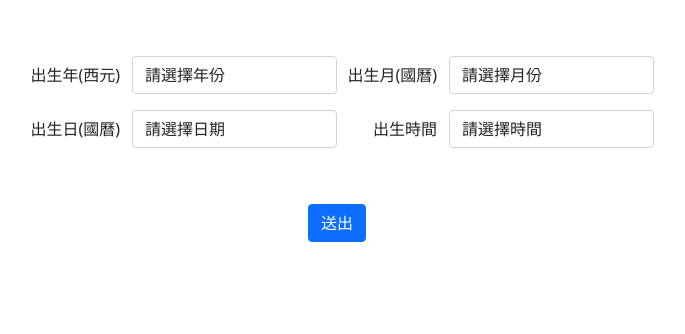
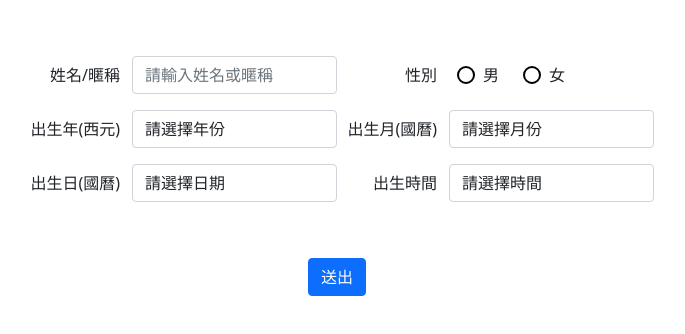
Before and after one commit to haze3161798/ganZhSystem, a Vue app: page /#/ in a window 1280 px wide. Shown: the top 334 px of the page, without its empty margins (303-988 px from the left). Built offline with nearby package versions, Linux system fonts and the light colour scheme.

Commit message:
wuXinColor

```diff
--- a/src/components/Input.vue
+++ b/src/components/Input.vue
@@ -2,6 +2,33 @@
   <div class="container">
     <form action="">
       <div class="py-5">
+        <div class="d-md-flex justify-content-center py-md-2">
+          <div class="d-flex py-2 py-md-0">
+            <div class="form-text-left">
+              <span>姓名/暱稱</span>
+            </div>
+            <div class="col">
+              <input class="form-control input-md-width" type="text" placeholder="請輸入姓名或暱稱">
+            </div>
+          </div>
+            <div class="d-flex">
+              <div class="form-text-left">
+                <span>性別</span>
+              </div>
+              <div class="d-flex input-md-width">
+                <div class="mx-2 d-flex align-items-center">
+                  <input class="radio-box-input" type="radio" name="flexRadioDefault" id="radio-box1" value="1"/>
+                  <label class="radio-box-label position-relative" for="radio-box1"> </label>
+                  <label class="d-block px-2" for="radio-box1">男</label>
+                </div>
+                <div class="mx-2 d-flex align-items-center">
+                  <input class="radio-box-input" type="radio" name="flexRadioDefault" id="radio-box2" value="0" />
+                  <label class="radio-box-label position-relative" for="radio-box2"> </label>
+                  <label class="d-block px-2" for="radio-box2">女</label>
+                </div>
+              </div>
+            </div>
+        </div>
         <div class="d-md-flex justify-content-center py-md-2">
           <div class="d-flex py-2 py-md-0">
             <div class="form-text-left">
@@ -53,7 +80,7 @@
       </div>
       <div class="d-flex justify-content-center">
         <router-link to="/Index">
-          <button class="btn btn-primary" type="button" @click="submit">送出</button>
+          <button class="btn btn-primary" type="submit" @click="submit">送出</button>
         </router-link>
       </div>
     </form>
@@ -92,6 +119,7 @@ export default {
       'setBirthday', 'setGanZhNum'
     ]),
     writeGanZhNum () {
+      // 干支序號
       const ganZhNumData = this.ganZhNumData
       const birthdayData = this.birthdayData
       const solar2lunarData = solarLunar.solar2lunar(birthdayData.year, birthdayData.month, birthdayData.day)
@@ -110,7 +138,7 @@ export default {
     },
     timeGanZh () {
       /*
-      日干支計算公式
+      時支計算公式
       五鼠遁
       甲己還生甲，
       乙庚丙作初，
@@ -163,9 +191,8 @@ export default {
       }
       return Convert()
     },
-    test () {
-    },
     GanZhNum (gan, zh) {
+      // 干支換算成序號
       const ganNum = () => {
         switch (true) {
           case gan === '甲':
@@ -247,6 +274,7 @@ export default {
       this.setBirthday(this.birthdayData)
     },
     dayCount () {
+      // 計算選擇的月有幾天
       const leepmonth = [31, 29, 31, 30, 31, 30, 31, 31, 30, 31, 30, 31]
       const noleepmonth = [31, 28, 31, 30, 31, 30, 31, 31, 30, 31, 30, 31]
       const month = this.birthdayData.month
@@ -279,4 +307,51 @@ export default {
     width: 205px;
   }
 }
+.radio-box-input {
+  display: none;
+  pointer-events: none;
+
+  &:checked ~ .radio-box-label {
+    border: 0;
+
+    &::after {
+      transform: rotate(45deg) scale(1);
+    }
+    &::before {
+      transform: rotate(-45deg) scale(1);
+    }
+  }
+}
+
+.radio-box-label {
+  border: 2px solid black;
+  width: 18px;
+  height: 18px;
+  border-radius: 50%;
+
+  &::after {
+    content: '';
+    top: 6px;
+    left: 0px;
+    position: absolute;
+    width: 7px;
+    height: 2px;
+    background-color: black;
+    transform: rotate(45deg) scaleX(0);
+    transform-origin: left;
+    transition: all 0.2s;
+  }
+  &::before {
+    content: '';
+    top: 11px;
+    left: 4px;
+    position: absolute;
+    width: 12px;
+    height: 2px;
+    background-color: black;
+    transform: rotate(-45deg) scaleX(0);
+    transition: all 0.2s 0.1s;
+    transform-origin: left;
+  }
+}
 </style>
--- a/src/components/index.vue
+++ b/src/components/index.vue
@@ -9,87 +9,87 @@
           <col style="width:22.5%"/>
           <col style="width:10%"/>
         </colgroup>
-        <tr class="table-border text-center">
-          <td class="table-border table-width">時柱</td>
-          <td class="table-border table-width">日柱</td>
-          <td class="table-border table-width">月柱</td>
-          <td class="table-border table-width">年柱</td>
-          <td class="table-border table-width">四柱</td>
+        <tr class="text-center">
+          <td >時柱</td>
+          <td >日柱</td>
+          <td >月柱</td>
+          <td >年柱</td>
+          <td >四柱</td>
         </tr>
-        <tr class="table-border text-center">
-          <td class="table-border table-width">{{ganTenGod(tianGan[ganZhNum.timeGan][1], tianGan[ganZhNum.timeGan][2])}}</td>
-          <td class="table-border table-width">日元</td>
-          <td class="table-border table-width">{{ganTenGod(tianGan[ganZhNum.monthGan][1], tianGan[ganZhNum.monthGan][2])}}</td>
-          <td class="table-border table-width">{{ganTenGod(tianGan[ganZhNum.yearGan][1], tianGan[ganZhNum.yearGan][2])}}</td>
-          <td class="table-border table-width">干十神</td>
+        <tr class=" text-center bg-gray">
+          <td >{{ganTenGod(tianGan[ganZhNum.timeGan][1], tianGan[ganZhNum.timeGan][2])}}</td>
+          <td >日元</td>
+          <td >{{ganTenGod(tianGan[ganZhNum.monthGan][1], tianGan[ganZhNum.monthGan][2])}}</td>
+          <td >{{ganTenGod(tianGan[ganZhNum.yearGan][1], tianGan[ganZhNum.yearGan][2])}}</td>
+          <td >干十神</td>
         </tr>
-        <tr class="table-border text-center">
-          <td class="table-border table-width">
+        <tr class=" text-center">
+          <td >
             <button @click="addTainGan(ganZhNum, 'timeGan',)" class="btn">+</button>
-            <div>{{tianGan[ganZhNum.timeGan][0]}}</div>
+            <div :class="wuXingColor(tianGan[ganZhNum.timeGan][1])">{{tianGan[ganZhNum.timeGan][0]}}</div>
             <button @click="minusTainGan(ganZhNum, 'timeGan')" class="btn">-</button>
           </td>
-          <td class="table-border table-width">
+          <td >
             <button @click="addTainGan(ganZhNum, 'dayGan')" class="btn">+</button>
-            <div>{{tianGan[ganZhNum.dayGan][0]}}</div>
+            <div :class="wuXingColor(tianGan[ganZhNum.dayGan][1])">{{tianGan[ganZhNum.dayGan][0]}}</div>
             <button  @click="minusTainGan(ganZhNum, 'dayGan')" class="btn">-</button>
           </td>
-          <td class="table-border table-width">
+          <td >
             <button @click="addTainGan(ganZhNum, 'monthGan')" class="btn">+</button>
-            <div>{{tianGan[ganZhNum.monthGan][0]}}</div>
+            <div :class="wuXingColor(tianGan[ganZhNum.monthGan][1])">{{tianGan[ganZhNum.monthGan][0]}}</div>
             <button @click="minusTainGan(ganZhNum, 'monthGan')" class="btn">-</button>
           </td>
-          <td class="table-border table-width">
+          <td >
             <button @click="addTainGan(ganZhNum, 'yearGan')" class="btn">+</button>
-            <div>{{tianGan[ganZhNum.yearGan][0]}}</div>
+            <div :class="wuXingColor(tianGan[ganZhNum.yearGan][1])">{{tianGan[ganZhNum.yearGan][0]}}</div>
             <button @click="minusTainGan(ganZhNum, 'yearGan')" class="btn">-</button>
           </td>
-          <td class="table-border table-width">天干</td>
+          <td >天干</td>
         </tr>
-        <tr class="table-border text-center">
-          <td class="table-border table-width">
+        <tr class=" text-center bg-gray">
+          <td >
             <button @click="addDiZh(ganZhNum, 'timeZh')" class="btn">+</button>
-            <div>{{diZh[ganZhNum.timeZh][0]}}</div>
+            <div :class="wuXingColor(diZh[ganZhNum.timeZh][1])">{{diZh[ganZhNum.timeZh][0]}}</div>
             <button @click="minusDiZh(ganZhNum, 'timeZh')" class="btn">-</button>
           </td>
-          <td class="table-border table-width">
+          <td >
             <button @click="addDiZh(ganZhNum, 'dayZh')" class="btn">+</button>
-            <div>{{diZh[ganZhNum.dayZh][0]}}</div>
+            <div :class="wuXingColor(diZh[ganZhNum.dayZh][1])">{{diZh[ganZhNum.dayZh][0]}}</div>
             <button @click="minusDiZh(ganZhNum, 'dayZh')" class="btn">-</button>
           </td>
-          <td class="table-border table-width">
+          <td >
             <button @click="addDiZh(ganZhNum, 'monthZh')" class="btn">+</button>
-            <div>{{diZh[ganZhNum.monthZh][0]}}</div>
+            <div :class="wuXingColor(diZh[ganZhNum.monthZh][1])">{{diZh[ganZhNum.monthZh][0]}}</div>
             <button @click="minusDiZh(ganZhNum, 'monthZh')" class="btn">-</button>
           </td>
-          <td class="table-border table-width">
+          <td >
             <button @click="addDiZh(ganZhNum, 'yearZh')" class="btn">+</button>
-            <div>{{diZh[ganZhNum.yearZh][0]}}</div>
+            <div :class="wuXingColor(diZh[ganZhNum.yearZh][1])">{{diZh[ganZhNum.yearZh][0]}}</div>
             <button @click="minusDiZh(ganZhNum, 'yearZh')" class="btn">-</button>
           </td>
-          <td class="table-border table-width">地支</td>
+          <td >地支</td>
         </tr>
-        <tr class="table-border text-center">
-          <td class="table-border table-width">{{hideGan(diZh[ganZhNum.timeZh])}}</td>
-          <td class="table-border table-width">{{hideGan(diZh[ganZhNum.dayZh])}}</td>
-          <td class="table-border table-width">{{hideGan(diZh[ganZhNum.monthZh])}}</td>
-          <td class="table-border table-width">{{hideGan(diZh[ganZhNum.yearZh])}}</td>
-          <td class="table-border table-width">藏干</td>
+        <tr class=" text-center">
+          <td >{{hideGan(diZh[ganZhNum.timeZh])}}</td>
+          <td >{{hideGan(diZh[ganZhNum.dayZh])}}</td>
+          <td >{{hideGan(diZh[ganZhNum.monthZh])}}</td>
+          <td >{{hideGan(diZh[ganZhNum.yearZh])}}</td>
+          <td >藏干</td>
         </tr>
-        <tr class="table-border text-center">
-          <td class="table-border table-width">
+        <tr class=" text-center bg-gray">
+          <td >
             <span class="d-block" v-for="item in ziTenGod(diZh[ganZhNum.timeZh])" :key="item">{{item}}</span>
           </td>
-          <td class="table-border table-width">
+          <td >
             <span class="d-block" v-for="item in ziTenGod(diZh[ganZhNum.dayZh])" :key="item">{{item}}</span>
           </td>
-          <td class="table-border table-width">
+          <td >
             <span class="d-block" v-for="item in ziTenGod(diZh[ganZhNum.monthZh])" :key="item">{{item}}</span>
           </td>
-          <td class="table-border table-width">
+          <td >
             <span class="d-block" v-for="item in ziTenGod(diZh[ganZhNum.yearZh])" :key="item">{{item}}</span>
           </td>
-          <td class="table-border table-width">支十神</td>
+          <td >支十神</td>
         </tr>
       </table>
     </div>
@@ -154,6 +154,21 @@ export default {
     }
   },
   methods: {
+    wuXingColor (ganZh) {
+      // 五行顏色
+      switch (true) {
+        case ganZh === 1:
+          return 'wuXing-tree'
+        case ganZh === 2:
+          return 'wuXing-fire'
+        case ganZh === 3:
+          return 'wuXing-soil'
+        case ganZh === 4:
+          return 'wuXing-gold'
+        case ganZh === 5:
+          return 'wuXing-water'
+      }
+    },
     hideGan (zh) {
       // 把地支帶進來找出藏干
       const HideGanToWord = zh[2].map(element =>
@@ -217,7 +232,27 @@ export default {
 </script>
 
 <style lang="scss" scoped>
-.table-border{
-  border:1px solid black
+.wuXing-tree{
+  font-weight: bold;
+  color:rgb(11, 180, 11)
+}
+.wuXing-fire{
+  font-weight: bold;
+  color:red
+}
+.wuXing-soil{
+  font-weight: bold;
+  color:rgb(202, 113, 10)
+}
+.wuXing-gold{
+  font-weight: bold;
+  color:orange
+}
+.wuXing-water{
+  font-weight: bold;
+  color:blue
+}
+.bg-gray{
+  background-color:rgb(199, 197, 197)
 }
 </style>
```
